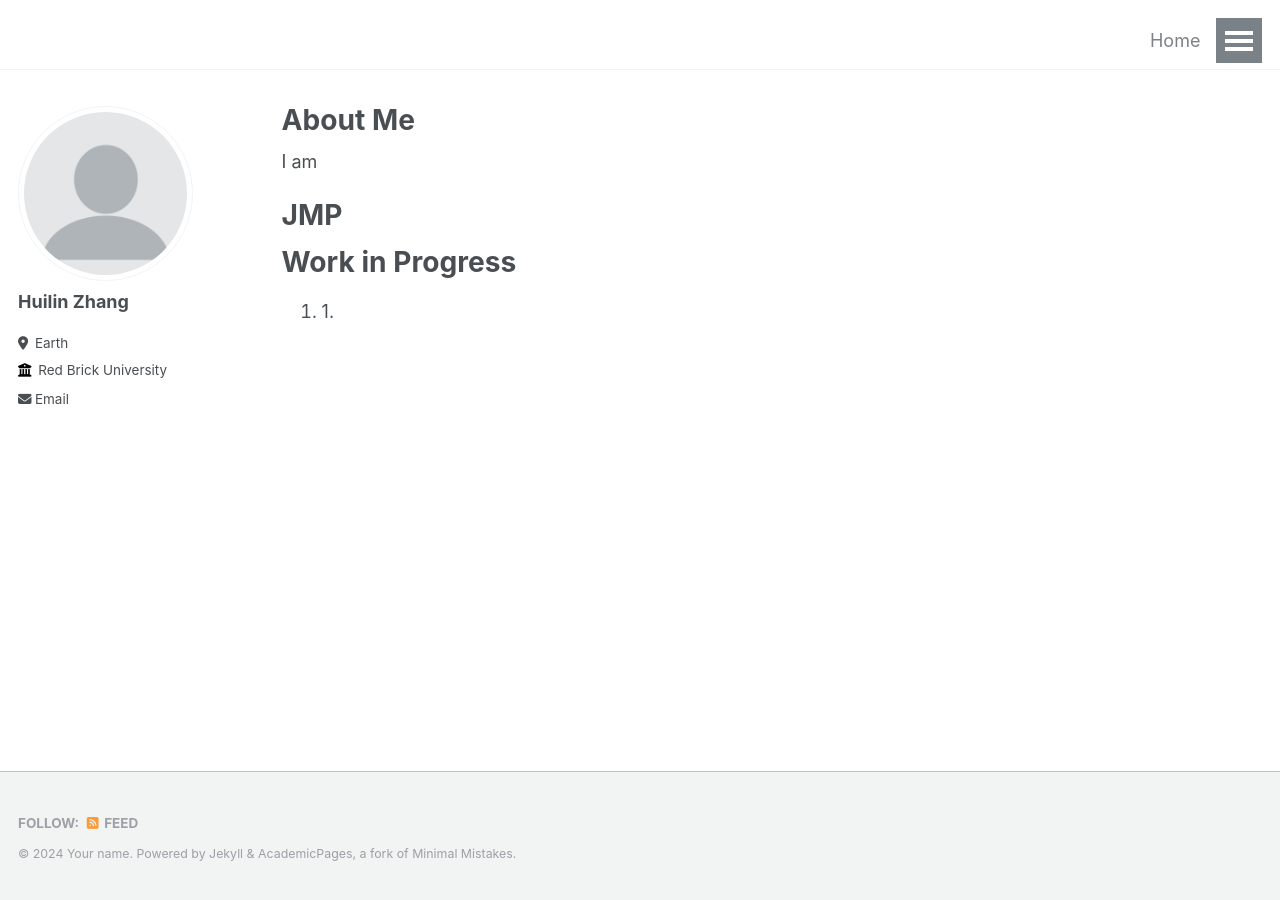
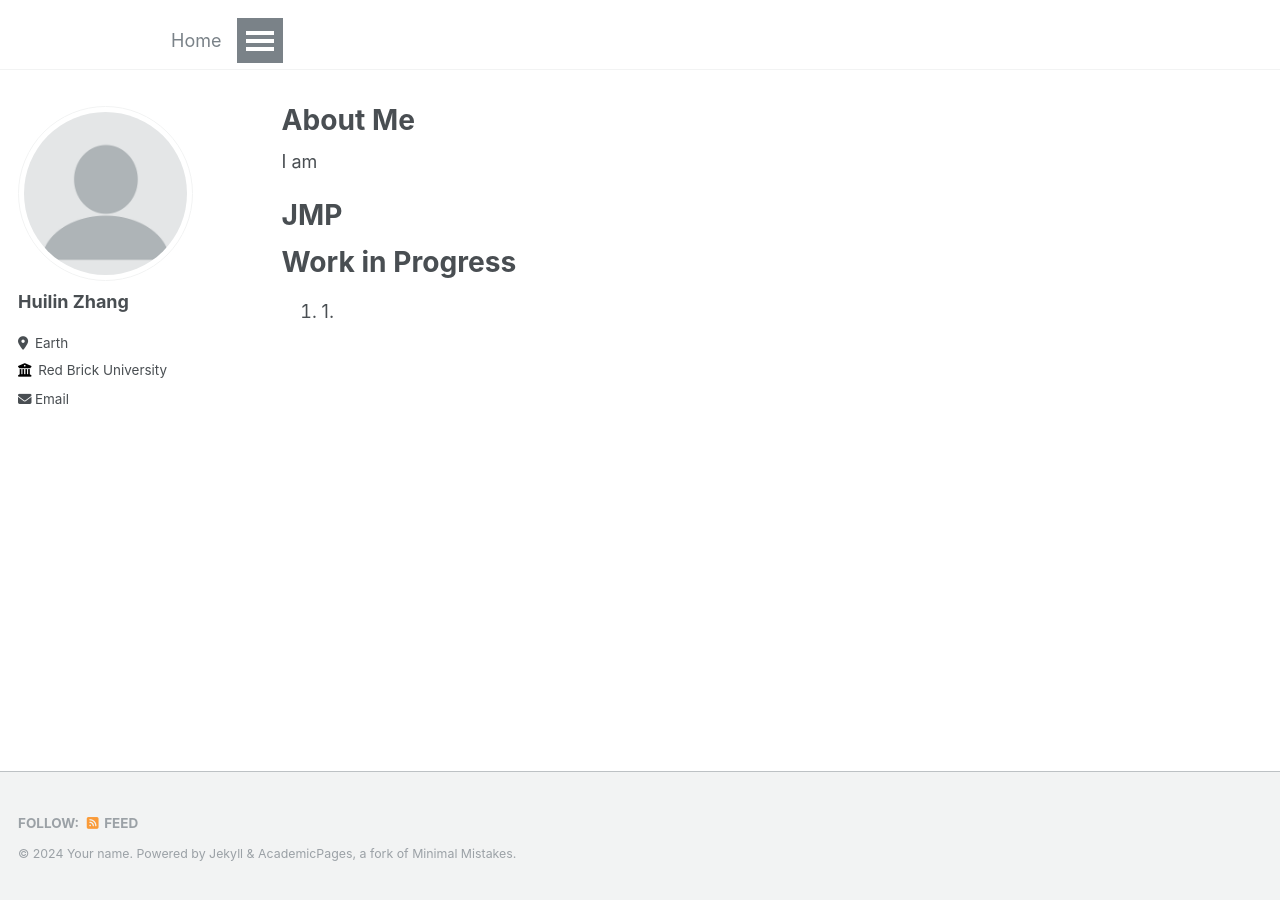
Before and after one commit to huilin-zhang/huilin-zhang.github.io, a Jekyll site: the page built from _pages/about.md, in a window 1280 px wide. Built offline with Jekyll 4.4.1, drawn with Linux system fonts in a browser that asks for light colours.

Commit message:
Update _masthead.scss

```diff
--- a/_sass/_masthead.scss
+++ b/_sass/_masthead.scss
@@ -38,7 +38,7 @@
 
 .masthead__menu {
   display: flex;
-  justify-content: flex-end; /* Aligns the items to the right */
+  // justify-content: flex-end; /* Aligns the items to the right */
   padding: 0; /* Removes default padding */
   margin: 0; /* Removes default margin */
 
@@ -49,7 +49,6 @@
     display: flex;
     justify-content: flex-end;
     list-style-type: none;
-    width: 100%; /* Ensures the ul takes full width */
   }
 }
 
```
